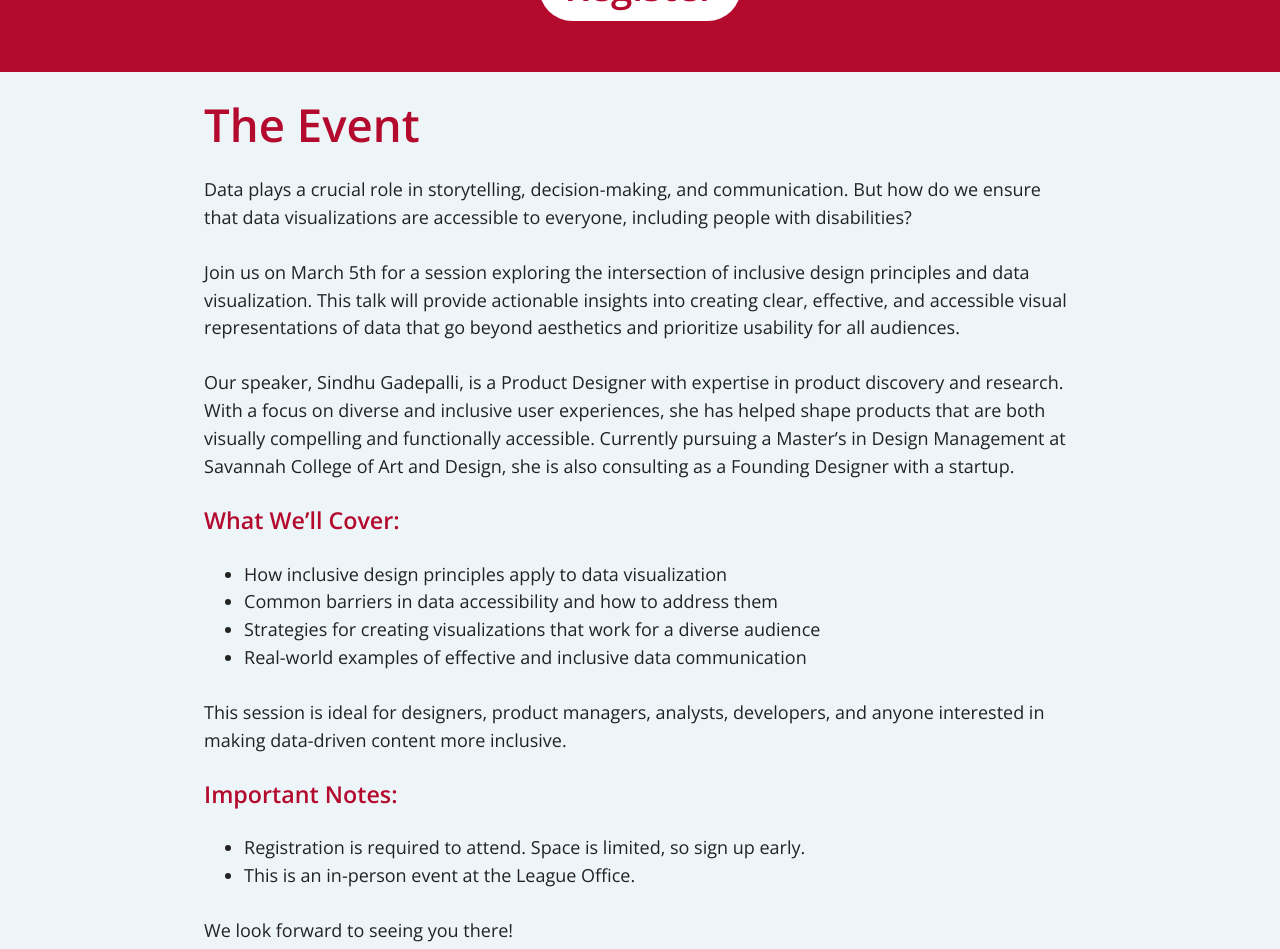
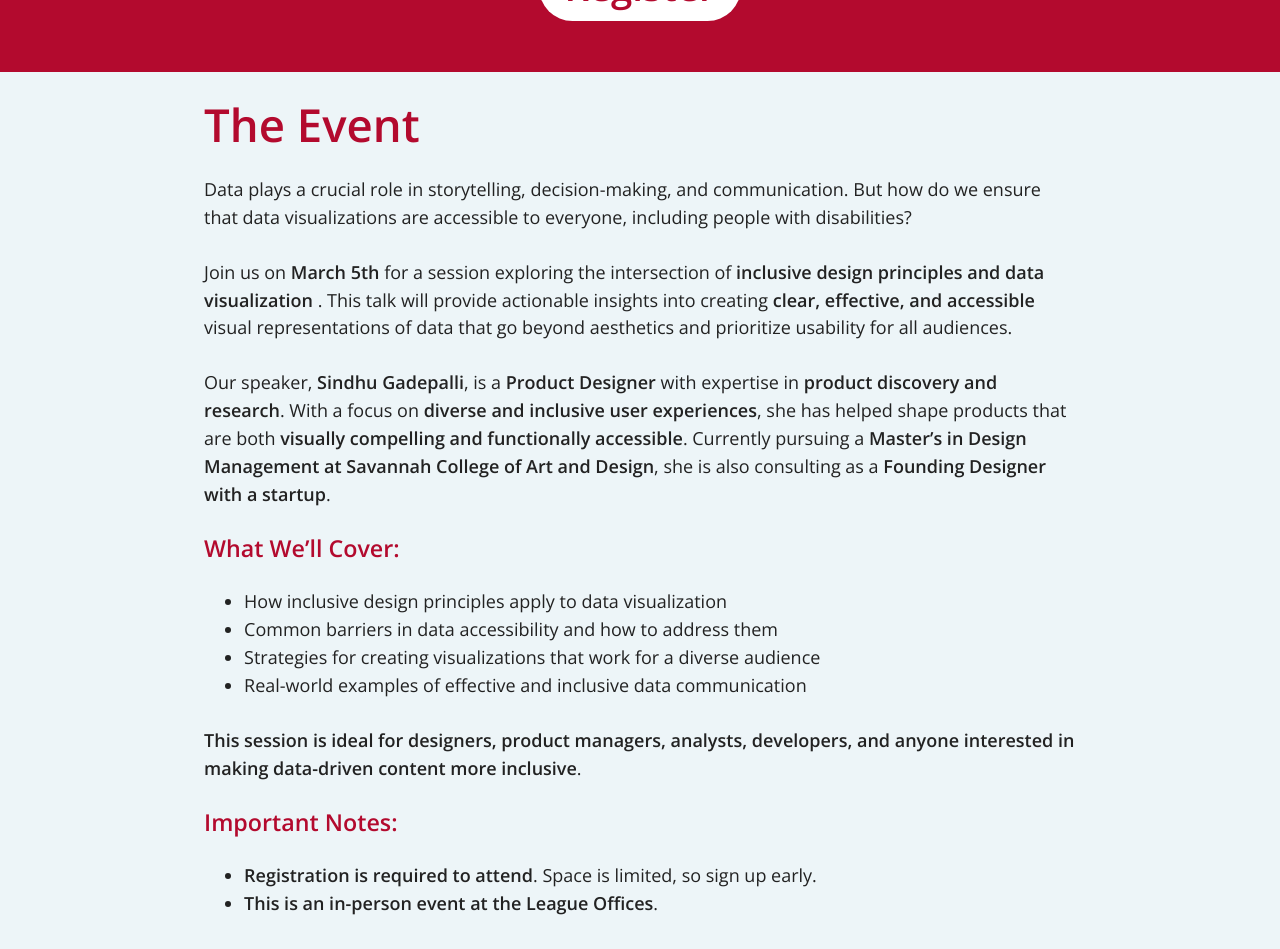
Before and after one commit to a11yTO/static-meetup-site, a Jekyll site: the page built from index.html, in a window 1280 px wide and 1400 px high, scrolled down 611 px. Shown: the top 949 px of the window. Built offline with Jekyll 4.4.1, drawn with Linux system fonts in a browser that asks for light colours; some of the changed lines change nothing that is shown.

Commit message:
Update markup

```diff
--- a/index.html
+++ b/index.html
@@ -18,18 +18,24 @@ description: Explore how innovative technologies are driving accessibility and i
   including people with disabilities?
 </p>
 <p>
-  Join us on March 5th for a session exploring the intersection of inclusive
-  design principles and data visualization. This talk will provide actionable
-  insights into creating clear, effective, and accessible visual representations
-  of data that go beyond aesthetics and prioritize usability for all audiences.
+  Join us on <strong>March 5th</strong> for a session exploring the intersection
+  of <strong> inclusive design principles and data visualization </strong>. This
+  talk will provide actionable insights into creating
+  <strong>clear, effective, and accessible</strong> visual representations of
+  data that go beyond aesthetics and prioritize usability for all audiences.
 </p>
 <p>
-  Our speaker, Sindhu Gadepalli, is a Product Designer with expertise in product
-  discovery and research. With a focus on diverse and inclusive user
-  experiences, she has helped shape products that are both visually compelling
-  and functionally accessible. Currently pursuing a Master’s in Design
-  Management at Savannah College of Art and Design, she is also consulting as a
-  Founding Designer with a startup.
+  Our speaker, <strong>Sindhu Gadepalli</strong>, is a
+  <strong>Product Designer</strong> with expertise in
+  <strong>product discovery and research</strong>. With a focus on
+  <strong>diverse and inclusive user experiences</strong>, she has helped shape
+  products that are both
+  <strong>visually compelling and functionally accessible</strong>. Currently
+  pursuing a
+  <strong
+    >Master’s in Design Management at Savannah College of Art and Design</strong
+  >, she is also consulting as a
+  <strong>Founding Designer with a startup</strong>.
 </p>
 <h3 class="sub-head">What We’ll Cover:</h3>
 <ul>
@@ -41,14 +47,18 @@ description: Explore how innovative technologies are driving accessibility and i
   <li>Real-world examples of effective and inclusive data communication</li>
 </ul>
 <p>
-  This session is ideal for designers, product managers, analysts, developers,
-  and anyone interested in making data-driven content more inclusive.
+  <strong
+    >This session is ideal for designers, product managers, analysts,
+    developers, and anyone interested in making data-driven content more
+    inclusive</strong
+  >.
 </p>
 <h3 class="sub-head">Important Notes:</h3>
 <ul>
   <li>
-    Registration is required to attend. Space is limited, so sign up early.
+    <strong>Registration is required to attend</strong>. Space is limited, so
+    sign up early.
   </li>
-  <li>This is an in-person event at the League Office.</li>
+  <li><strong>This is an in-person event at the League Offices</strong>.</li>
 </ul>
 <p>We look forward to seeing you there!</p>
```
